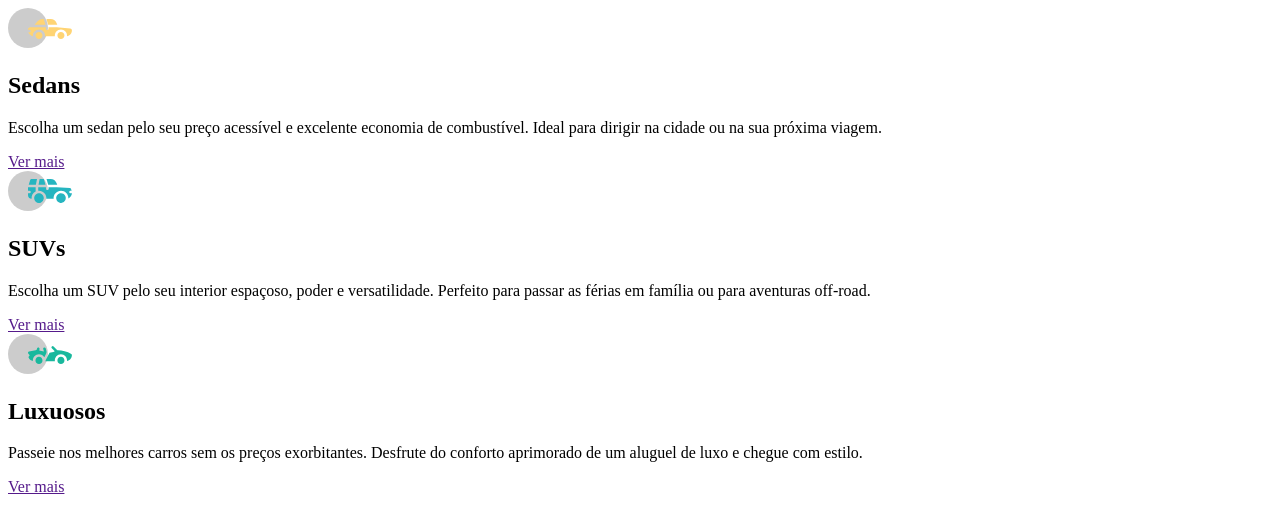
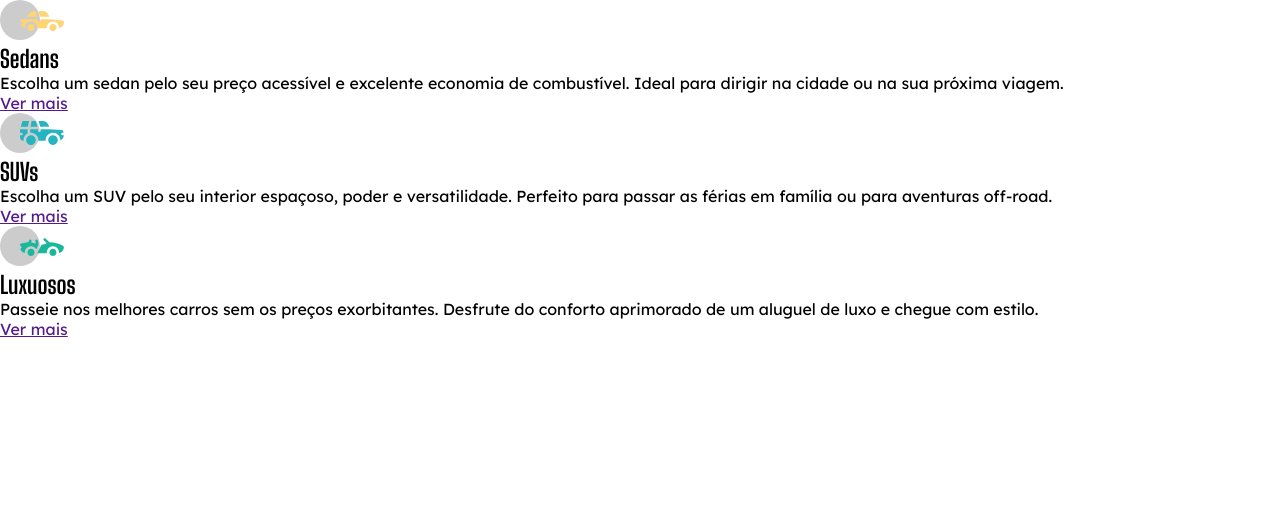
Before and after one commit to antonynvs/carros, a plain HTML site: page index.html in a window 1280 px wide. Drawn offline with Linux system fonts and the light colour scheme.

Commit message:
estrutura do CSS

```diff
--- a/index.html
+++ b/index.html
@@ -6,6 +6,9 @@
     <meta name="viewport" content="width=device-width, initial-scale=1.0">
     <title>Carros</title>
     <link rel="stylesheet" href="style.css">
+    <link rel="preconnect" href="https://fonts.googleapis.com">
+    <link rel="preconnect" href="https://fonts.gstatic.com" crossorigin>
+    <link href="https://fonts.googleapis.com/css2?family=Big+Shoulders+Display:wght@700&family=Lexend+Deca&display=swap" rel="stylesheet">
 </head>
 <body>
     <main>
--- a/style.css
+++ b/style.css
@@ -0,0 +1,25 @@
+* {
+    margin: 0;
+    padding: 0;
+    box-sizing: border-box;
+}
+
+:root {
+    --orange: #e38826;
+    --cyan: #006970;
+    --dark-cyan: #004241;
+    --gray: #f2f2f2;
+    --transparent-white: rgba(255, 255, 255, 0.75);
+}
+
+h2 {
+    font-family: 'Big Shoulders Display', sans-serif;
+}
+
+p {
+    font-family: 'Lexend Deca', sans-serif;
+}
+
+a {
+    font-family: 'Lexend Deca', sans-serif;
+}
```
